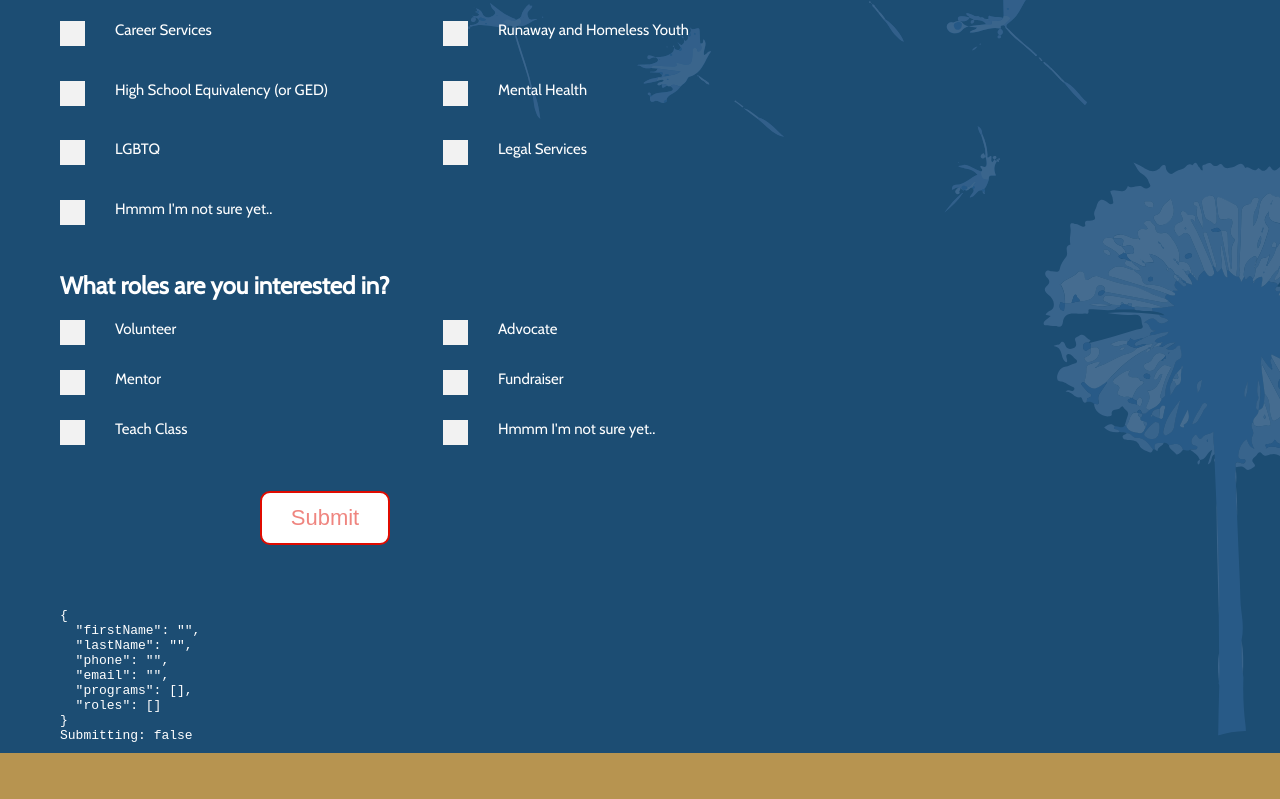
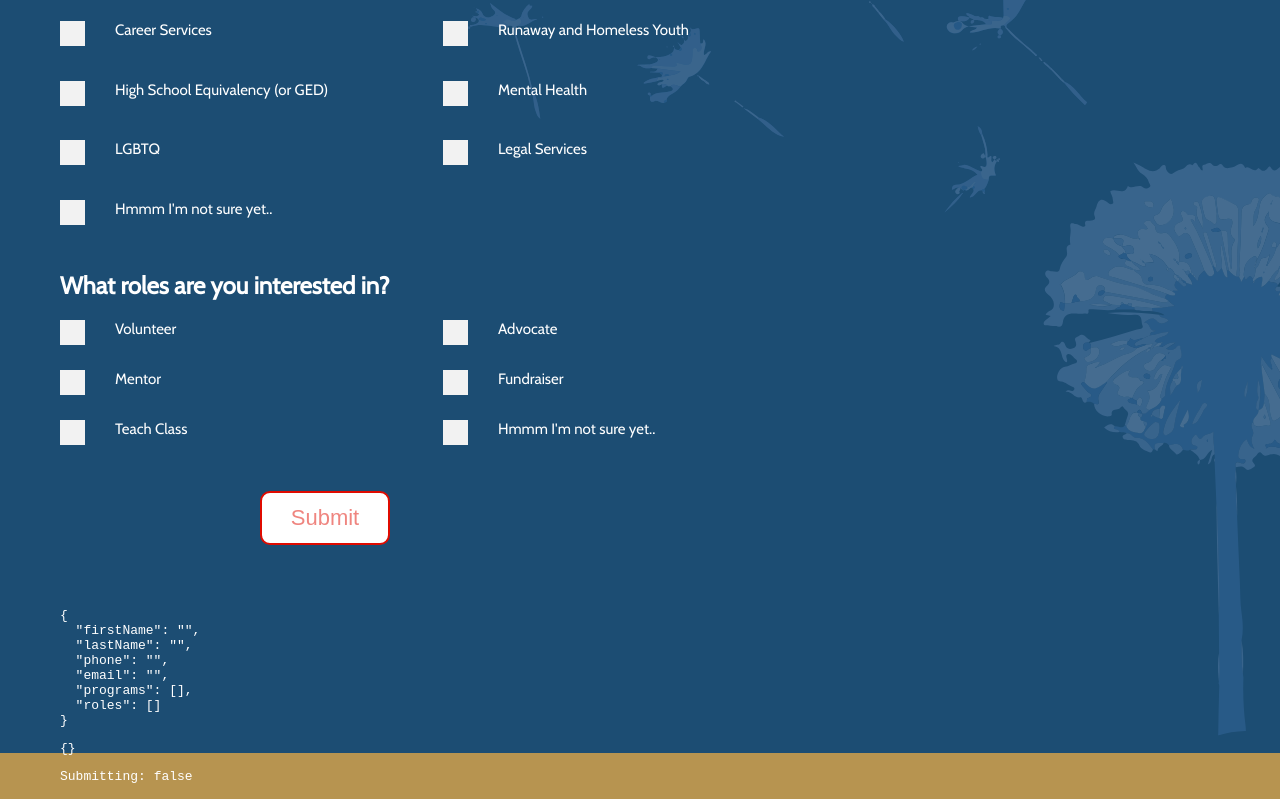
Before and after one commit to Ricomitch/The-Door, a React (Create React App) app in the folder client/: page /sign-up in a window 1280 px wide. Shown: the part 1103-1902 px from the top of the page. Built offline with nearby package versions, Linux system fonts and the light colour scheme; a web font is replaced by a local one.

Commit message:
vanilla JS validation schema associated to errors object

```diff
--- a/client/src/components/Form/VolunteerForm.jsx
+++ b/client/src/components/Form/VolunteerForm.jsx
@@ -61,14 +61,26 @@ function VolunteerForm({
               initialValues={volunteer}
               enableReinitialize
               validate={(values) => {
-                let myArr = Object.values(values)
-                const check = myArr.every((x) => {
-                  return typeof x === 'object' ? x.length > 0 : Boolean(x)
-                })
-                if (check) setButtonActive((prev) => !prev)
+                const errors = {}
+                if (!values.firstName) errors.firstName = 'Required'
+                if (!values.lastName) errors.lastName = 'Required'
+                if (!values.phone) errors.phone = 'Required'
+                if (!values.email) {
+                  errors.email = 'Required'
+                } else if (
+                  !/^[A-Z0-9._%+-]+@[A-Z0-9.-]+\.[A-Z]{2,4}$/i.test(
+                    values.email
+                  )
+                ) {
+                  errors.email = 'Please enter a valid e-mail address'
+                }
+                if (values.programs.length === 0) errors.programs = 'Please select a program choice.'
+                if (values.roles.length === 0) errors.roles = 'Please select a roles choice.'
+
+                // return errors
               }}
-              onSubmit={async(value ) => {
 
+              onSubmit={async (value) => {
                 let response
                 if (formStatus === 'edit') {
                   response = await updateVolunteer(volunteerId, value)
@@ -243,8 +255,7 @@ function VolunteerForm({
                     </div>
                   </div>
 
-                  <button className='submit-button form' type='submit'
-                  >
+                  <button className='submit-button form' type='submit'>
                     <span
                       className={`button-text ${
                         buttonActive ? 'active' : 'rest'
@@ -253,8 +264,12 @@ function VolunteerForm({
                       {formStatus === 'edit' ? 'Update' : 'Submit'}
                     </span>
                   </button>
-                  <pre>{JSON.stringify(props.values, null, 2)} <br/>
-                    Submitting: {JSON.stringify(props.isSubmitting, null, 1)}</pre>
+                  <pre>{JSON.stringify(props.values, null, 2)} </pre>
+                  <pre>{JSON.stringify(props.errors, null, 2)}</pre>
+                  {console.log(JSON.stringify(props.errors, null, 2))}
+                  <pre>
+                    Submitting: {JSON.stringify(props.isSubmitting, null, 1)}
+                  </pre>
                 </form>
               )}
             </Formik>
```
